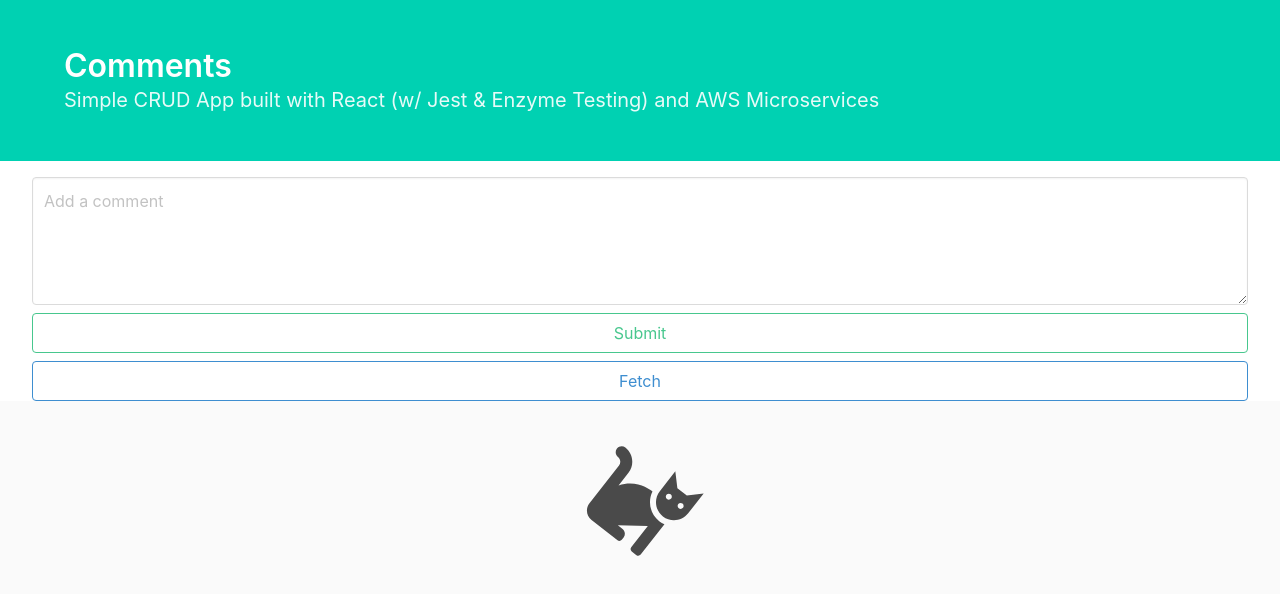
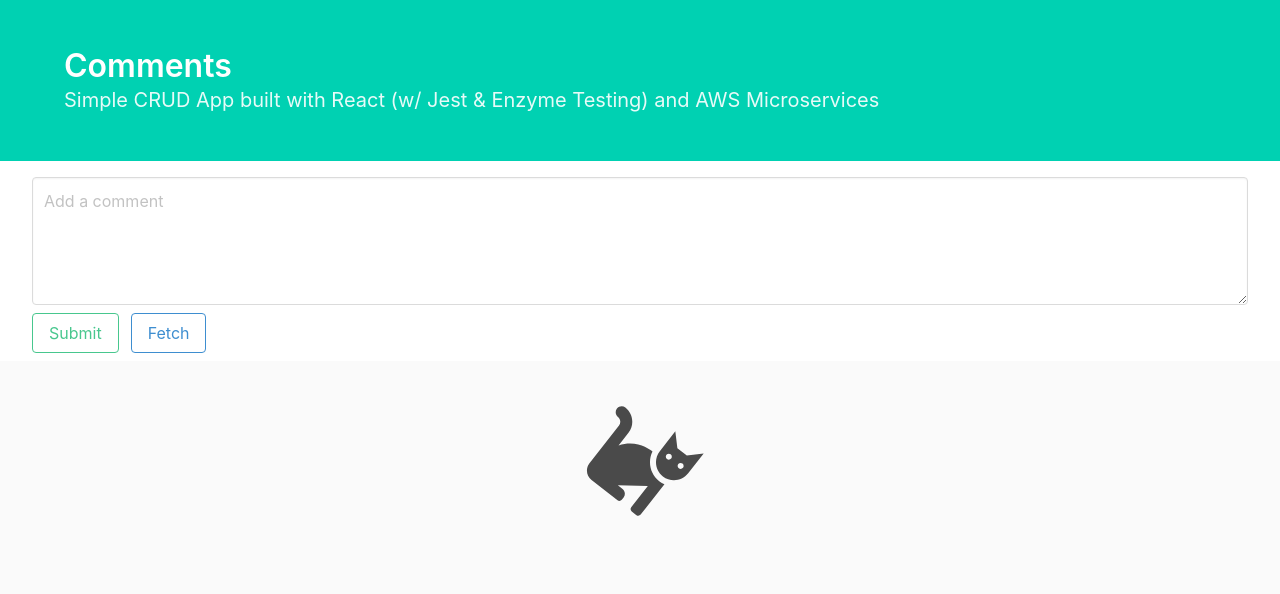
Before and after one commit to KenAustria/aws-crud-app, a React (Create React App) app: page / in a window 1280 px wide. Shown: the top 594 px of the page. Built offline with nearby package versions, Linux system fonts and the light colour scheme.

Commit message:
Running prettier and linter, and staging, comitting and pushing to branch

```diff
--- a/package.json
+++ b/package.json
@@ -21,7 +21,8 @@
     "react-redux": "^5.1.1",
     "react-scripts": "2.1.1",
     "redux": "^4.0.1",
-    "redux-promise": "^0.6.0"
+    "redux-promise": "^0.6.0",
+    "redux-thunk": "^2.3.0"
   },
   "scripts": {
     "start": "export PORT=7879 && react-scripts start",
--- a/src/Root.js
+++ b/src/Root.js
@@ -3,11 +3,12 @@
 import { createStore, applyMiddleware } from 'redux';
 import reducers from 'reducers';
 import reduxPromise from 'redux-promise';
+import thunk from "redux-thunk";
 import PropTypes from 'prop-types';
 
 const Root = ({ children, initialState = {} }) => {
   // Functional component with ES6 destructuring and default value for initialState
-  const store = createStore(reducers, initialState, applyMiddleware(reduxPromise));
+  const store = createStore(reducers, initialState, applyMiddleware(reduxPromise, thunk));
   return (
     <Provider store={store}>
       {children}
--- a/src/actions/index.js
+++ b/src/actions/index.js
@@ -1,4 +1,4 @@
-import { SAVE_COMMENT, FETCH_COMMENTS } from 'actions/types';
+import { SAVE_COMMENT, FETCH_COMMENTS_LOADING, FETCH_COMMENTS_SUCCESS, FETCH_COMMENTS_ERRORED } from 'actions/types';
 import axios from 'axios';
 
 export function saveComment(comment) {
@@ -8,10 +8,41 @@
   };
 }
 
-export function fetchComments() {
-  const response = axios.get('http://jsonplaceholder.typicode.com/comments');
+export function fetchCommentsSuccess(response) {
   return {
-    type: FETCH_COMMENTS,
-    payload: response,
+    type: FETCH_COMMENTS_SUCCESS,
+    payload: response
   };
 }
+
+export function fetchComments() {
+  return (dispatch) => {
+    dispatch(fetchCommentsLoading(true));
+    axios.get('http://jsonplaceholder.typicode.com/users')
+    .then((response) => {
+      if (response.statusText !== "OK") {
+        throw Error(response.statusText);
+      }
+      dispatch(fetchCommentsLoading(false));
+      return response;
+    })
+    // .then((response) => response.json())
+    .then((response) => dispatch(fetchCommentsSuccess(response)))
+    .catch(() => dispatch(fetchCommentsErrored(true)));
+  };
+}
+
+export function fetchCommentsLoading(bool) {
+  console.log('action fetchCommentsLoading:', bool)
+  return {
+    type: FETCH_COMMENTS_LOADING,
+    payload: bool
+  };
+}
+
+export function fetchCommentsErrored(bool) {
+  return {
+    type: FETCH_COMMENTS_ERRORED,
+    payload: bool
+  };
+}
--- a/src/actions/types.js
+++ b/src/actions/types.js
@@ -1,2 +1,5 @@
 export const SAVE_COMMENT = 'save_comment';
-export const FETCH_COMMENTS = 'fetch_comments';
+// export const FETCH_COMMENTS = 'fetch_comments';
+export const FETCH_COMMENTS_LOADING = 'fetch_comments_loading';
+export const FETCH_COMMENTS_SUCCESS = 'fetch_comments_success';
+export const FETCH_COMMENTS_ERRORED = 'fetch_comments_errored';
--- /dev/null
+++ b/src/codePad.js
@@ -0,0 +1 @@
+{this.props.fetchCommentsLoading === true ? (<button className="fetch-comments button is-warning is-outlined buttons-spacing" disabled>Fetch</button>) : (<button className="fetch-comments button is-info is-outlined buttons-spacing" type="button" onClick={fetchComments}>Fetch</button>)}
--- a/src/components/container/CommentsBox.js
+++ b/src/components/container/CommentsBox.js
@@ -1,7 +1,9 @@
 import React, { Component } from 'react';
 import 'styles.css';
 import { connect } from 'react-redux';
-import * as actions from 'actions';
+// https://decembersoft.com/posts/whats-the-difference-between-action-and-action-creator-in-redux-js/
+// import * as actionCreators from 'actions';
+import { fetchComments, saveComment } from 'actions';
 import PropTypes from 'prop-types';
 
 class CommentsBox extends Component {
@@ -30,8 +32,8 @@
 
   render() {
     const { comment } = this.state;
-    const { fetchComments } = this.props;
-
+    const { fetchComments, fetchCommentsLoading } = this.props;
+    console.log(fetchCommentsLoading)
     return (
       <div>
         <form onSubmit={this.handleSubmit}>
@@ -43,23 +45,23 @@
               value={comment}
             />
           </div>
-          <div>
+
+          <div className="field is-grouped is-fullwidth">
             {/* https://github.com/yannickcr/eslint-plugin-react/blob/master/docs/rules/button-has-type.md */}
-            <button
-              className="button is-success is-outlined is-fullwidth buttons-spacing"
-              type="submit"
-            >
-              Submit
-            </button>
+            <p className="control">
+              <button
+                className="button is-success is-outlined buttons-spacing"
+                type="submit"
+                >
+                Submit
+              </button>
+            </p>
+            <p className="control">
+              {fetchCommentsLoading === true ? (<button className="fetch-comments button is-warning is-outlined is-loading buttons-spacing" type="button" disabled>Fetch</button>) : (<button className="fetch-comments button is-info is-outlined buttons-spacing" type="button" onClick={fetchComments}>Fetch</button>)}
+            </p>
           </div>
+
         </form>
-        <button
-          className="fetch-comments button is-info is-outlined is-fullwidth buttons-spacing"
-          type="button"
-          onClick={fetchComments}
-        >
-          Fetch
-        </button>
       </div>
     );
   }
@@ -71,7 +73,20 @@
   fetchComments: PropTypes.func,
 };
 
+function mapStateToProps({ fetchCommentsLoading }) {
+  console.log(fetchCommentsLoading);
+  return {
+    fetchCommentsLoading,
+  };
+}
+
+// https://github.com/reduxjs/react-redux/blob/master/docs/api.md
 export default connect(
-  null,
-  actions,
+  mapStateToProps,
+  { fetchComments, saveComment }
 )(CommentsBox);
+// https://github.com/reduxjs/react-redux/blob/master/docs/api.md#inject-todos-and-all-action-creators
+// export default connect(
+//   mapStateToProps,
+//   actionCreators
+// )(CommentsBox);
--- a/src/reducers/comments.js
+++ b/src/reducers/comments.js
@@ -1,13 +1,14 @@
-import { SAVE_COMMENT, FETCH_COMMENTS } from 'actions/types';
+import { SAVE_COMMENT, FETCH_COMMENTS_LOADING, FETCH_COMMENTS_SUCCESS, FETCH_COMMENTS_ERRORED } from 'actions/types';
 
-export default function(state = [], action) {
+export function comments(state = [], action) {
   console.log(state);
   // https://eslint.org/docs/rules/no-case-declarations
   switch (action.type) {
     case SAVE_COMMENT: {
       return [...state, action.payload];
     }
-    case FETCH_COMMENTS: {
+    case FETCH_COMMENTS_SUCCESS: {
+      console.log(action.payload)
       const comments = action.payload.data.map(comment => comment.name);
       return [...state, ...comments];
     }
@@ -17,3 +18,20 @@
     }
   }
 }
+
+export function fetchCommentsErrored(state = false, action) {
+  switch (action.type) {
+    case FETCH_COMMENTS_ERRORED:
+      return action.payload;
+    default:
+      return state;
+  }
+}
+export function fetchCommentsLoading(state = false, action) {
+  switch (action.type) {
+    case FETCH_COMMENTS_LOADING:
+      return action.payload;
+    default:
+      return state;
+  }
+}
--- a/src/reducers/index.js
+++ b/src/reducers/index.js
@@ -1,6 +1,8 @@
 import { combineReducers } from 'redux';
-import commentsReducer from 'reducers/comments';
+import { comments, fetchCommentsLoading, fetchCommentsErrored } from 'reducers/comments';
 
 export default combineReducers({
-  comments: commentsReducer,
+  comments,
+  fetchCommentsLoading,
+  fetchCommentsErrored
 });
--- a/src/styles.css
+++ b/src/styles.css
@@ -15,4 +15,5 @@
 
 .buttons-spacing {
   margin-top: 0.5rem;
+  margin-bottom: 0.5rem;
 }
```
Also changed, not shown: 2 other files (tests, documents, lock files or other folders).
